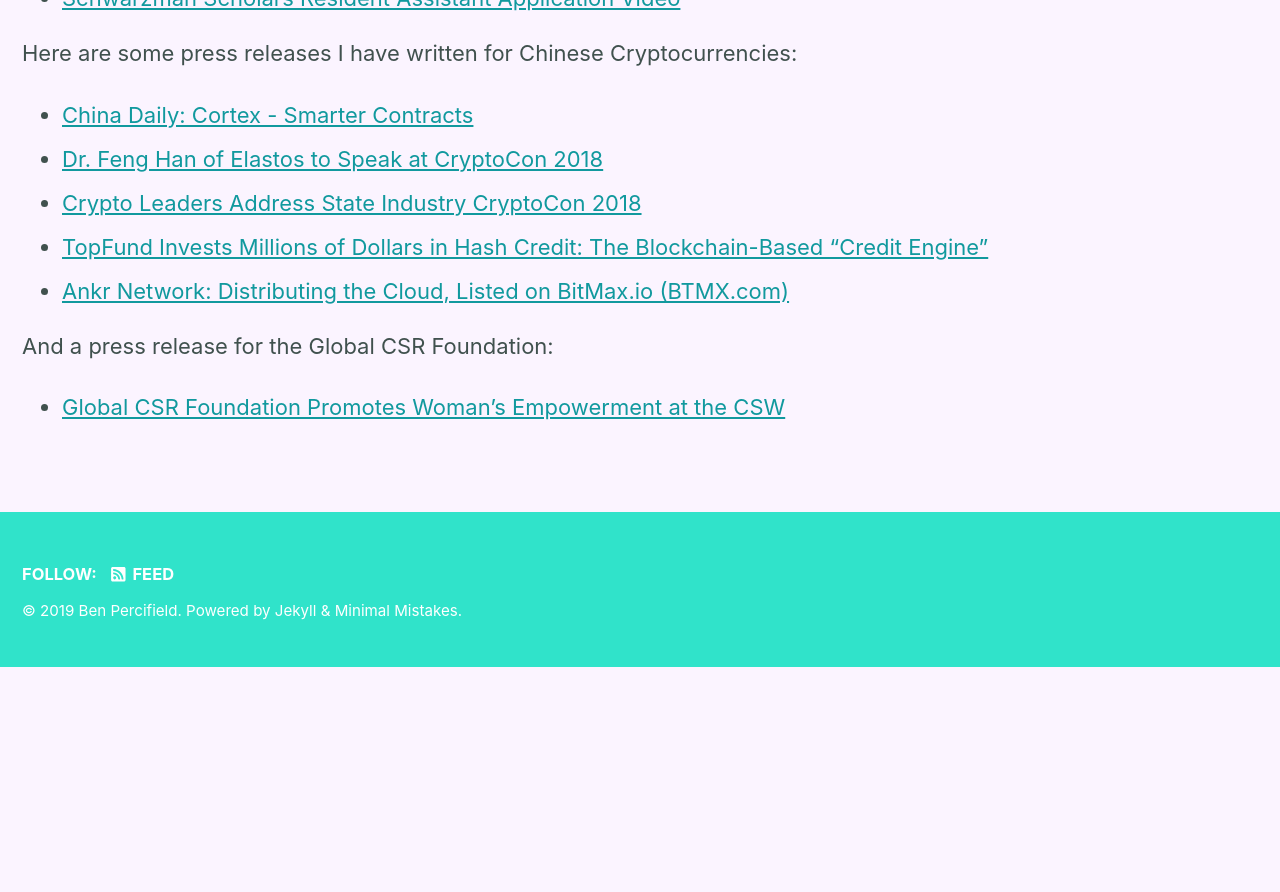
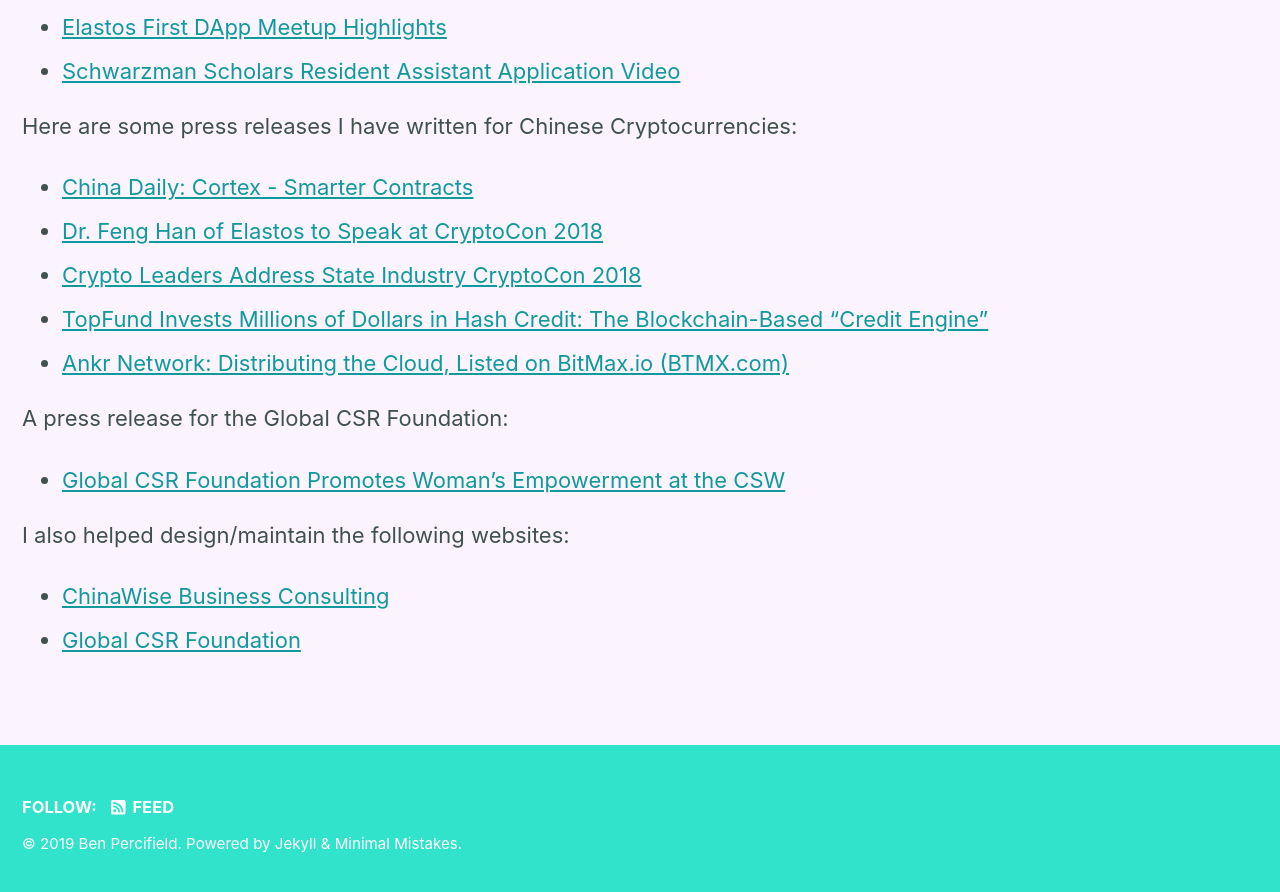
Before and after one commit to benpercifield/benpercifield.github.io, a Jekyll site: the page built from _pages/about.md, in a window 1280 px wide and 900 px high, scrolled down 948 px. Shown: the top 892 px of the window. Built offline with Jekyll 4.4.1, drawn with Linux system fonts in a browser that asks for light colours; cached includes are drawn as plain includes; nearby versions of some CDN libraries; before the commit the page ends 1615 px from its top, so only the background shows below that.

Commit message:
Update about.md

```diff
--- a/_pages/about.md
+++ b/_pages/about.md
@@ -17,6 +17,7 @@
 
 Check out some videos that I have made on my facebook page:
 * [Bem](https://www.facebook.com/myarteregobem/)
+
 And Some other Videos on Youtube:
 * [Trip to Nanjing](https://www.youtube.com/watch?v=Ak6ktH-OLyw)
 * [Loopring One Minute Explainer Video](https://www.youtube.com/watch?v=G4nFStAbOLM)
@@ -30,5 +31,9 @@
 * [TopFund Invests Millions of Dollars in Hash Credit: The Blockchain-Based “Credit Engine”](https://www.businesswire.com/news/home/20180530006326/en/TopFund-Invests-Millions-Dollars-Hash-Credit-Blockchain-Based)
 * [Ankr Network: Distributing the Cloud, Listed on BitMax.io (BTMX.com)](https://www.businesswire.com/news/home/20190311005857/en/Ankr-Network-Distributing-Cloud-Listed-BitMax.io-BTMX.com)
 
-And a press release for the Global CSR Foundation:
+A press release for the Global CSR Foundation:
 * [Global CSR Foundation Promotes Woman’s Empowerment at the CSW](https://www.businesswire.com/news/home/20190322005495/en/Global-CSR-Foundation-Promotes-Woman%E2%80%99s-Empowerment-CSW)
+
+I also helped design/maintain the following websites:
+* [ChinaWise Business Consulting](www.chinawiseusa.com)
+* [Global CSR Foundation](www.gcsrf.org)
```
